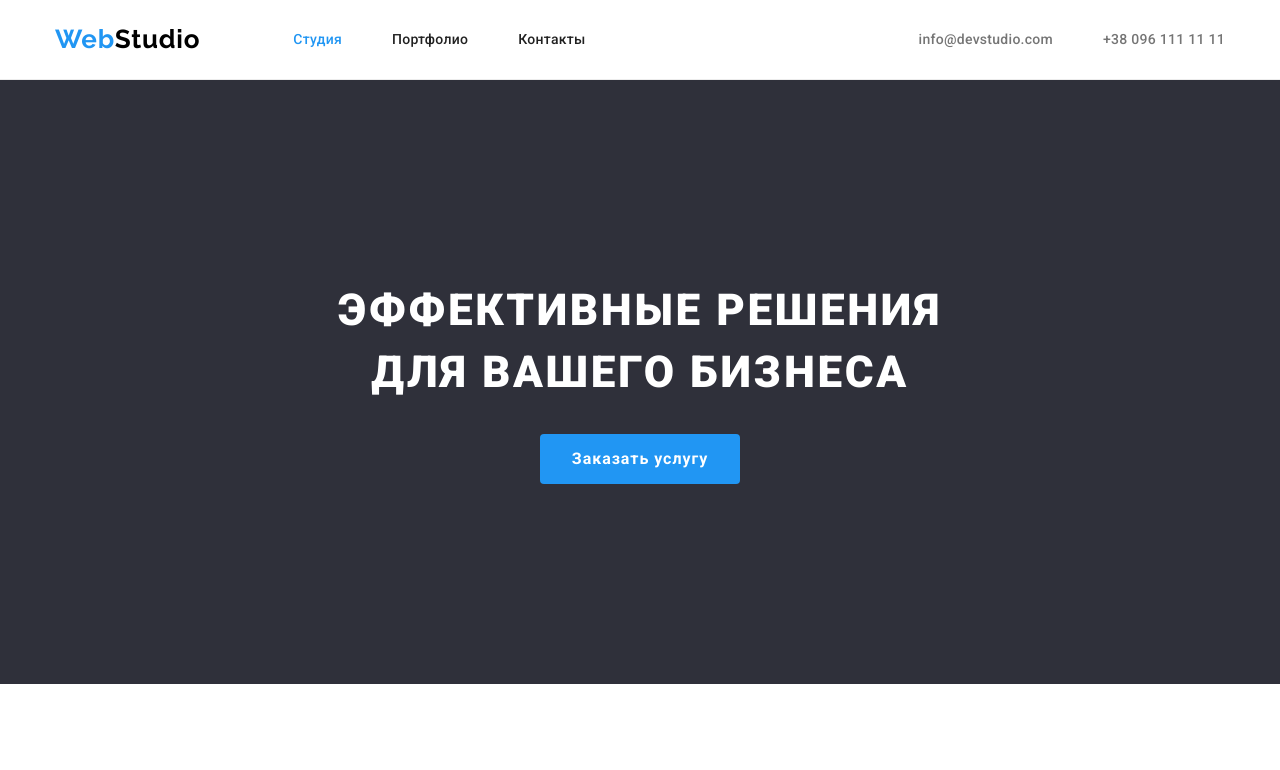
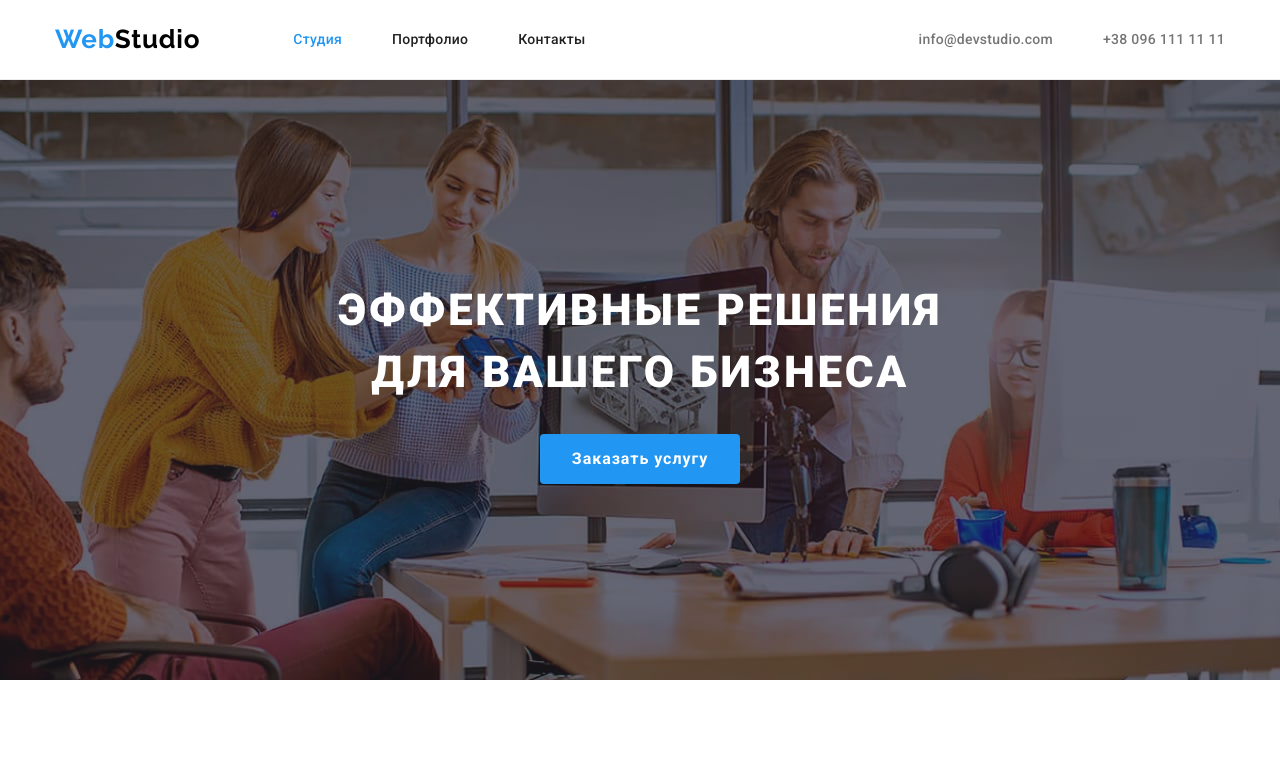
Before and after one commit to LizaBeregovenko/goit-markup-hw-04, a plain HTML site: page index.html in a window 1280 px wide. Shown: the top 770 px of the page. Drawn offline with nearby package versions, Linux system fonts and the light colour scheme.

Commit message:
change 13/07/2022

```diff
--- a/css/styles.css
+++ b/css/styles.css
@@ -165,6 +165,15 @@ p {
   background-color: var(--background-color-basic);
   padding-top: 200px;
   padding-bottom: 200px;
+  max-width: 1600px;
+  height: 600px;
+  margin-left: auto;
+  margin-right: auto;
+  background-image: linear-gradient(to right, rgba(47, 48, 58, 0.4), rgba(47, 48, 58, 0.4)),
+    url(../images/hero/background.jpg);
+  background-repeat: no-repeat;
+  background-position: center;
+  background-size: cover;
 }
 .hero-container {
 }
@@ -382,15 +391,15 @@ p {
 
   padding: 6px 22px;
   border: 2px solid transparent;
-
-  box-shadow: 0px 3px 1px rgba(0, 0, 0, 0.1), 0px 1px 2px rgba(0, 0, 0, 0.08),
-    0px 2px 2px rgba(0, 0, 0, 0.12);
   border-radius: 4px;
 }
+
 .portfolio-filter:hover,
 .portfolio-filter:focus {
   background-color: var(--color-accent);
   color: var(--color-white);
+  box-shadow: 0px 3px 1px rgba(0, 0, 0, 0.1), 0px 1px 2px rgba(0, 0, 0, 0.08),
+    0px 2px 2px rgba(0, 0, 0, 0.12);
 }
 
 .portfolio-filter.btn-filter.current {
@@ -408,6 +417,13 @@ p {
   background-color: var(--color-white);
 
   flex-basis: calc((100% - var(--indent) * (var(--item)-1)) / var(--item));
+}
+
+.cards-list:hover,
+.cards-list:focus {
+  cursor: pointer;
+  box-shadow: 0px 1px 1px rgba(0, 0, 0, 0.12), 0px 4px 4px rgba(0, 0, 0, 0.06),
+    1px 4px 6px rgba(0, 0, 0, 0.16);
 }
 .portfolio-cards-img {
 }
```
Also changed, not shown: images/hero/background.jpg (added), images/icons.svg (added).
